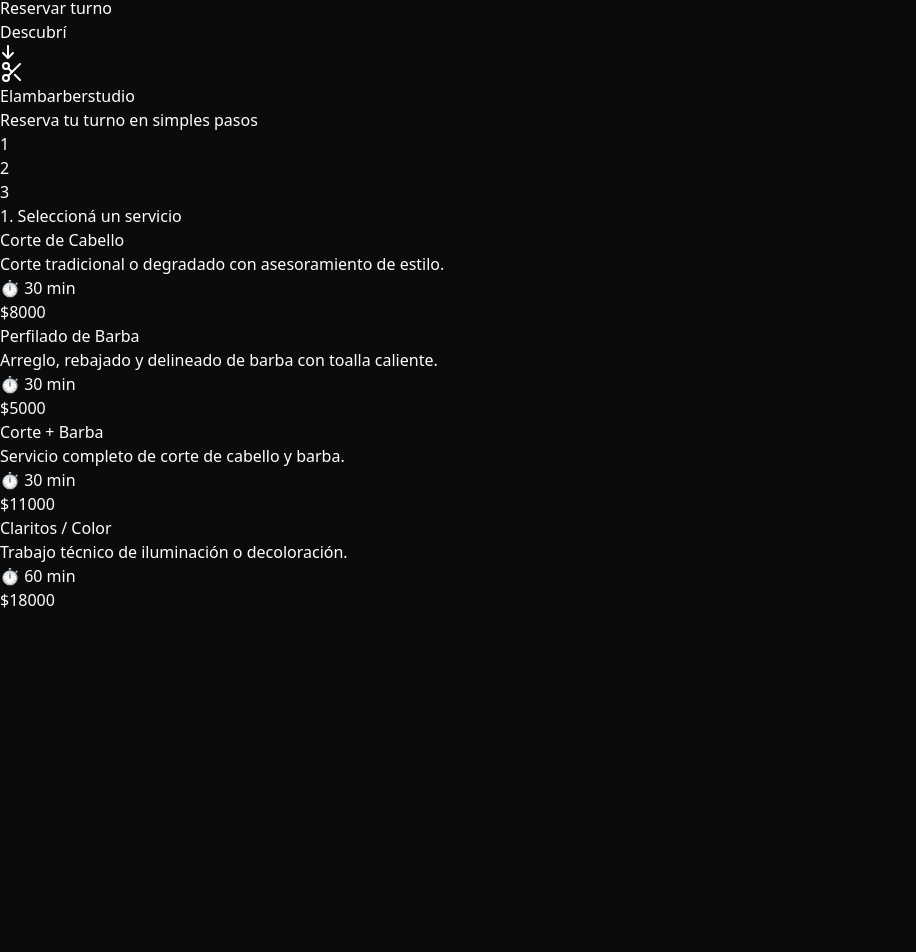
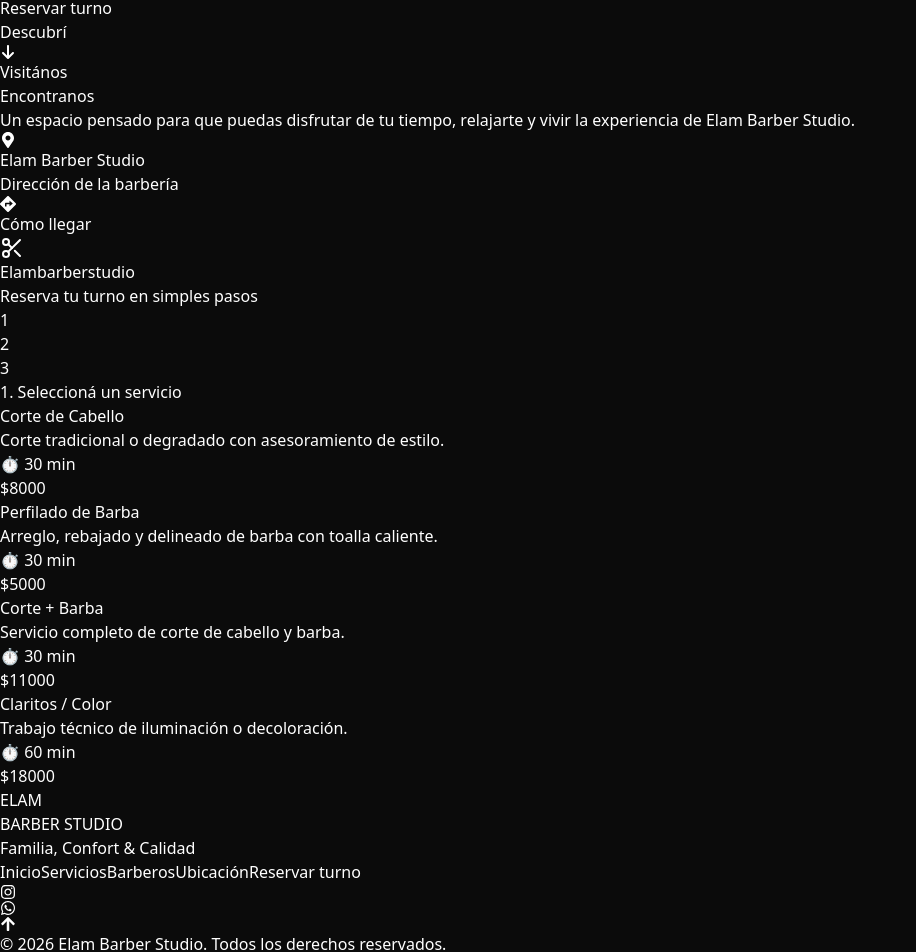
Before and after one commit to pabloperez293/hernanBarber, a React (Vite) app in the folder ElamBarberStudio/: page / in a window 1280 px wide. Shown: the part 2792-3744 px from the top of the page, without its empty margins (0-916 px from the left). Before the commit the page ends 3404 px from the top, so only its background shows below. Built offline with nearby package versions, Linux system fonts and the light colour scheme.

Commit message:
lvlFooter

```diff
--- a/ElamBarberStudio/src/App.jsx
+++ b/ElamBarberStudio/src/App.jsx
@@ -1,20 +1,27 @@
 // src/App.jsx
-import React from 'react';
-import BookingStepper from './components/client/BookingStepper';
-import Navbar from './components/layout/Navbar';
+import React from "react";
+import BookingStepper from "./components/client/BookingStepper";
+import Navbar from "./components/layout/Navbar";
 import "./index.css";
-import Hero from './components/home/Hero';
-
+import Hero from "./components/home/Hero";
+import Location from "./components/home/Location";
+import Footer from "./components/layout/Footer";
 
 function App() {
   return (
     <div className="min-h-screen bg-[#0B0B0B] text-white">
       <Navbar />
-      <Hero />
+      <main >
+        <Hero />
 
-      <main id="turnos" className="px-4">
-      <BookingStepper />
+        <Location />
+
+        <section id="turnos" className="px-4">
+        <BookingStepper />
+        </section>
       </main>
+
+      <Footer />
     </div>
   );
 }
--- /dev/null
+++ b/ElamBarberStudio/src/components/home/Location.jsx
@@ -0,0 +1,47 @@
+import { FaMapMarkerAlt, FaDirections } from "react-icons/fa";
+
+export default function Location() {
+  return (
+    <section
+      id="ubicacion"
+      className="bg-[#0B0B0B] px-6 py-24 text-white"
+    >
+      <div className="mx-auto max-w-5xl text-center">
+        <span className="text-xs font-semibold uppercase tracking-[0.35em] text-[#DDC88A]">
+          Visitános
+        </span>
+
+        <h2 className="mt-4 text-3xl font-semibold sm:text-4xl">
+          Encontranos
+        </h2>
+
+        <p className="mx-auto mt-4 max-w-xl text-white/60">
+          Un espacio pensado para que puedas disfrutar de tu tiempo,
+          relajarte y vivir la experiencia de Elam Barber Studio.
+        </p>
+
+        <div className="mx-auto mt-10 max-w-xl rounded-2xl border border-white/10 bg-white/[0.03] p-8 backdrop-blur-sm">
+          <FaMapMarkerAlt className="mx-auto text-3xl text-[#DDC88A]" />
+
+          <h3 className="mt-5 text-xl font-semibold">
+            Elam Barber Studio
+          </h3>
+
+          <p className="mt-2 text-white/60">
+            Dirección de la barbería
+          </p>
+
+          <a
+            href="https://www.google.com/maps/"
+            target="_blank"
+            rel="noopener noreferrer"
+            className="mt-6 inline-flex items-center gap-2 rounded-full bg-[#DDC88A] px-6 py-3 text-sm font-bold text-[#0B0B0B] transition-all duration-300 hover:scale-105 hover:bg-[#e8d9a8]"
+          >
+            <FaDirections />
+            Cómo llegar
+          </a>
+        </div>
+      </div>
+    </section>
+  );
+}
--- /dev/null
+++ b/ElamBarberStudio/src/components/layout/Footer.jsx
@@ -0,0 +1,110 @@
+import {
+  FaInstagram,
+  FaWhatsapp,
+  FaArrowUp,
+} from "react-icons/fa";
+
+export default function Footer() {
+  const whatsappNumber = "5491112345678";
+
+  return (
+    <footer className="border-t border-white/10 bg-[#0B0B0B] text-white">
+      <div className="mx-auto max-w-7xl px-6 py-14">
+
+        <div className="flex flex-col gap-10 md:flex-row md:items-center md:justify-between">
+
+          {/* BRAND */}
+          <div>
+            <h3 className="text-xl font-semibold tracking-[0.2em] text-[#DDC88A]">
+              ELAM
+            </h3>
+
+            <p className="mt-2 text-sm tracking-[0.25em] text-white/60">
+              BARBER STUDIO
+            </p>
+
+            <p className="mt-4 text-sm text-white/50">
+              Familia, Confort & Calidad
+            </p>
+          </div>
+
+          {/* NAV */}
+          <nav className="flex flex-wrap gap-5 text-sm text-white/60">
+            <a
+              href="#inicio"
+              className="transition-colors hover:text-[#DDC88A]"
+            >
+              Inicio
+            </a>
+
+            <a
+              href="#servicios"
+              className="transition-colors hover:text-[#DDC88A]"
+            >
+              Servicios
+            </a>
+
+            <a
+              href="#barberos"
+              className="transition-colors hover:text-[#DDC88A]"
+            >
+              Barberos
+            </a>
+
+            <a
+              href="#ubicacion"
+              className="transition-colors hover:text-[#DDC88A]"
+            >
+              Ubicación
+            </a>
+
+            <a
+              href="#turnos"
+              className="transition-colors hover:text-[#DDC88A]"
+            >
+              Reservar turno
+            </a>
+          </nav>
+
+          {/* SOCIAL */}
+          <div className="flex items-center gap-4">
+
+            <a
+              href="https://www.instagram.com/elambarberstudio/"
+              target="_blank"
+              rel="noopener noreferrer"
+              aria-label="Instagram"
+              className="flex h-10 w-10 items-center justify-center rounded-full border border-white/10 text-white/60 transition-all duration-300 hover:border-[#DDC88A]/40 hover:text-[#DDC88A]"
+            >
+              <FaInstagram />
+            </a>
+
+            <a
+              href={`https://wa.me/${whatsappNumber}`}
+              target="_blank"
+              rel="noopener noreferrer"
+              aria-label="WhatsApp"
+              className="flex h-10 w-10 items-center justify-center rounded-full border border-white/10 text-white/60 transition-all duration-300 hover:border-[#DDC88A]/40 hover:text-[#DDC88A]"
+            >
+              <FaWhatsapp />
+            </a>
+
+            <a
+              href="#inicio"
+              aria-label="Volver arriba"
+              className="flex h-10 w-10 items-center justify-center rounded-full border border-white/10 text-white/60 transition-all duration-300 hover:border-[#DDC88A]/40 hover:text-[#DDC88A]"
+            >
+              <FaArrowUp />
+            </a>
+
+          </div>
+        </div>
+
+        <div className="mt-10 border-t border-white/10 pt-6 text-center text-xs text-white/40">
+          © {new Date().getFullYear()} Elam Barber Studio. Todos los derechos reservados.
+        </div>
+
+      </div>
+    </footer>
+  );
+}
```
